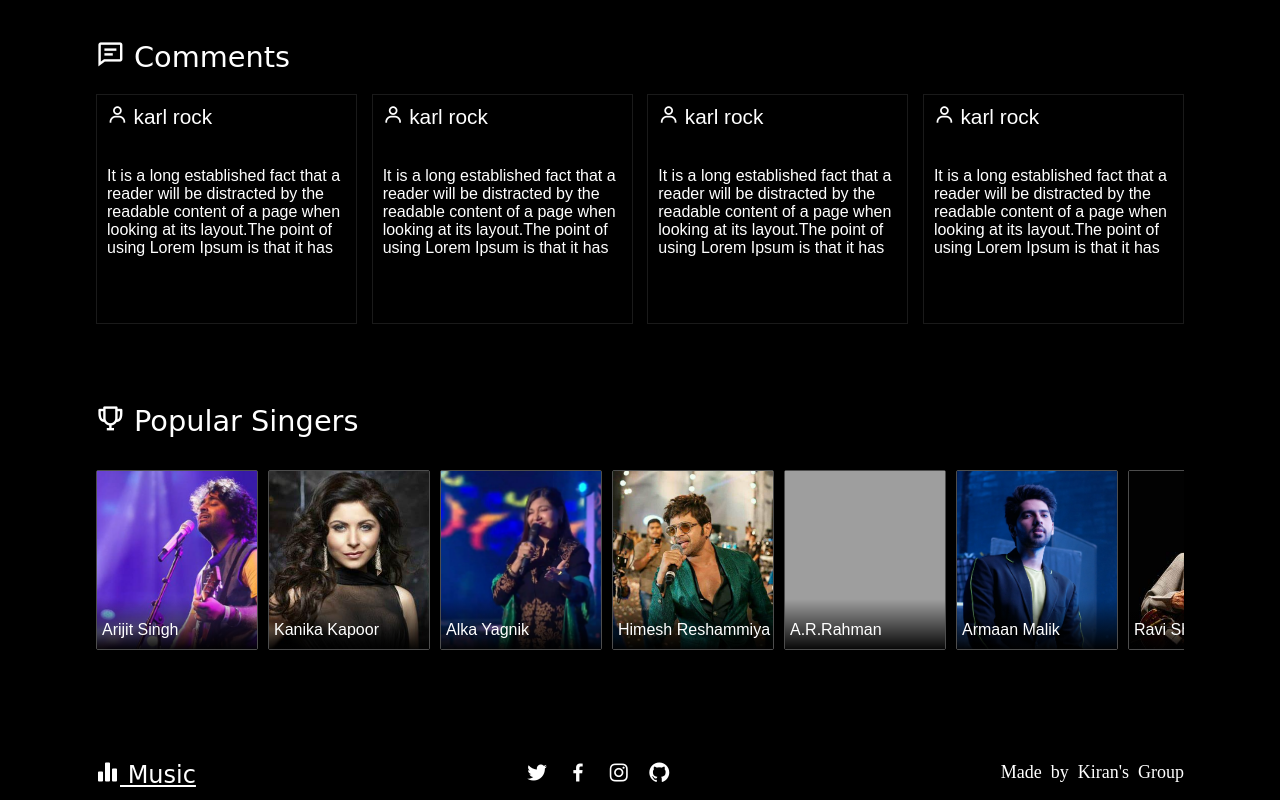
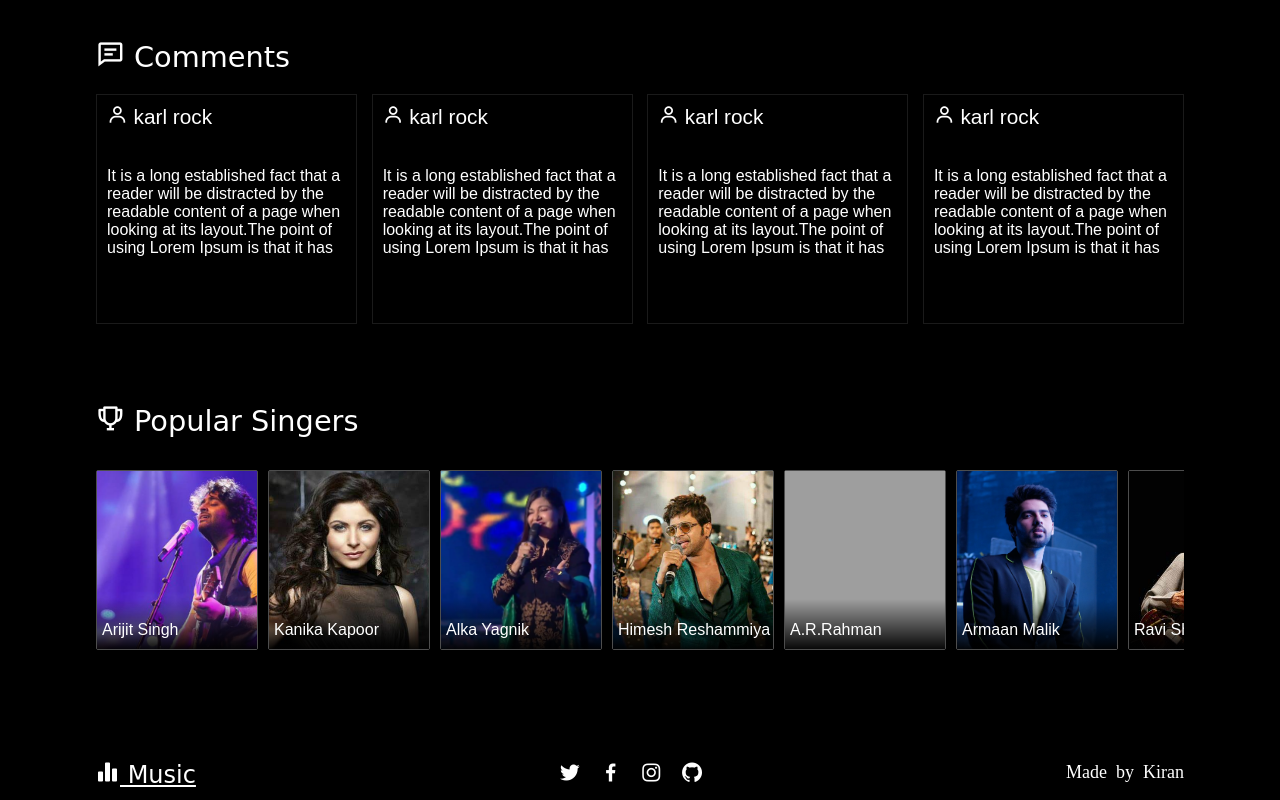
Before and after one commit to kiranmaurya/Music, a plain HTML site: page index.html in a window 1280 px wide. Shown: the part 974-1774 px from the top of the page. Drawn offline with nearby package versions, Linux system fonts and the light colour scheme; grey boxes are pictures that could not be loaded; a script that the page names is missing.

Commit message:
Update index.html

```diff
--- a/index.html
+++ b/index.html
@@ -280,7 +280,7 @@
 				<a href="#"><i class='bx bxl-github' ></i></a>
 			</div>
 			<div class="copywrite">
-				<a href="#"><i class='bx bxl-top' > Made by Kiran's Group </i></a>
+				<a href="#"><i class='bx bxl-top' > Made by Kiran</i></a>
 			</div>
 		</div>
 
```
